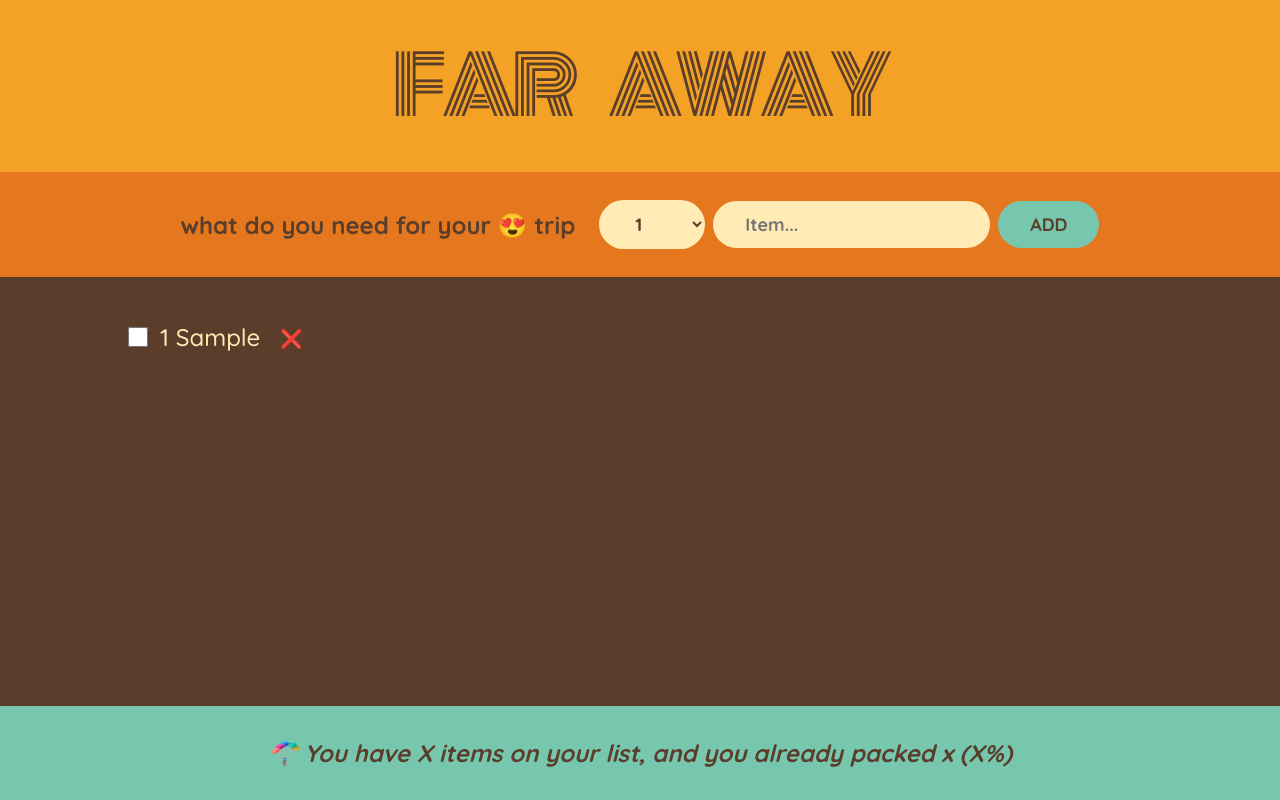
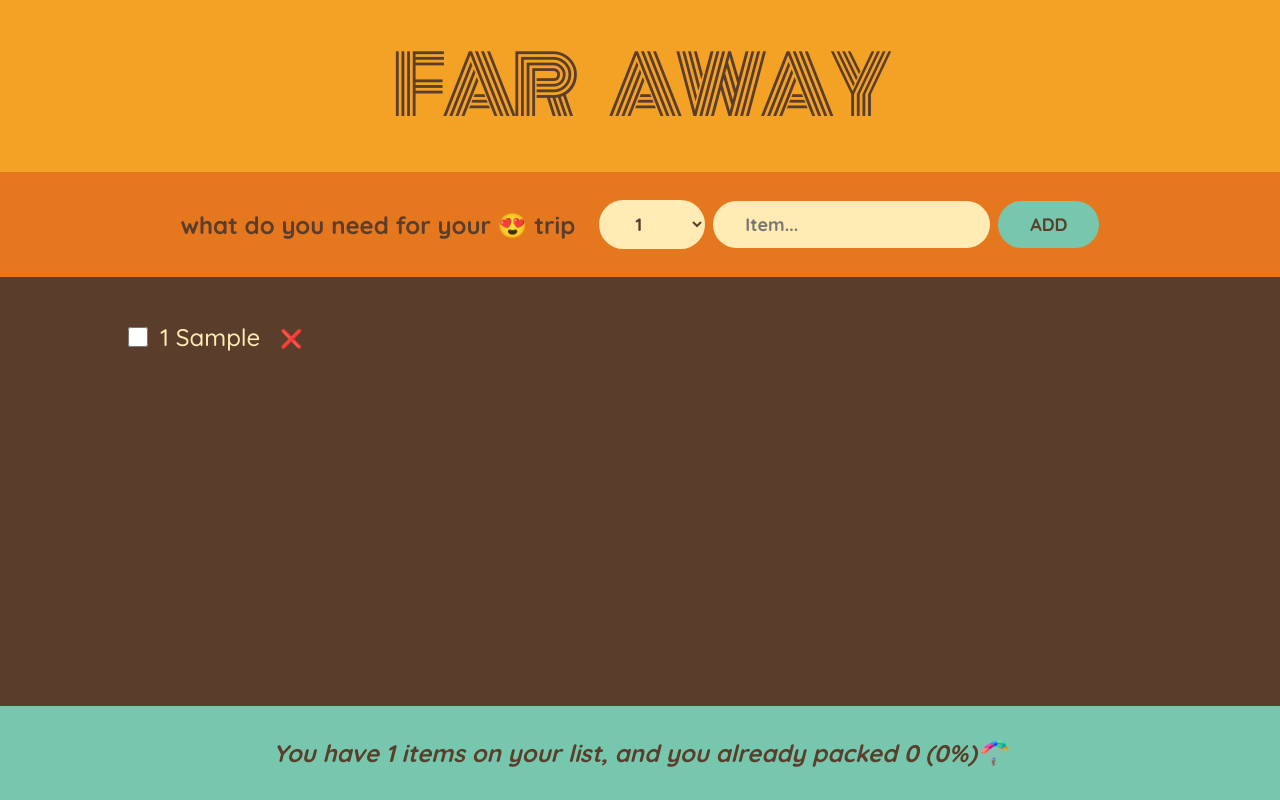
Before and after one commit to xKachi/travel-list, a React (Create React App) app: page / in a window 1280 px wide. Both pictures are taken after typing "Sample" into the empty fields and a click on the button "ADD". Built offline with nearby package versions, Linux system fonts and the light colour scheme.

Commit message:
Implemented  derived state

```diff
--- a/src/App.js
+++ b/src/App.js
@@ -32,7 +32,7 @@
         onDleteItem={handleDeleteItem}
         onToggleItems={handleToggleItem}
       />
-      <Stats />
+      <Stats items={items} />
     </div>
   );
 }
@@ -123,10 +123,29 @@
   );
 }
 
-function Stats() {
+function Stats({ items }) {
+  // Using an early return as conditional rendering
+  if (!items.length)
+    return (
+      <p className="stats">
+        {" "}
+        <em> Start adding some items to your packing list 🚀 </em>
+      </p>
+    );
+
+  const numItems = items.length;
+  const numPacked = items.filter((item) => item.packed).length;
+  const percentage = Math.round((numPacked / numItems) * 100);
+
   return (
     <footer className="stats">
-      <em>🪂 You have X items on your list, and you already packed x (X%)</em>
+      <em>
+        {percentage === 100
+          ? "You got everything! Ready to go ✈"
+          : `You have ${numItems} items on your list, and you already packed ${" "}
+        ${numPacked} (${`${percentage}%`})`}
+        🪂
+      </em>
     </footer>
   );
 }
```
